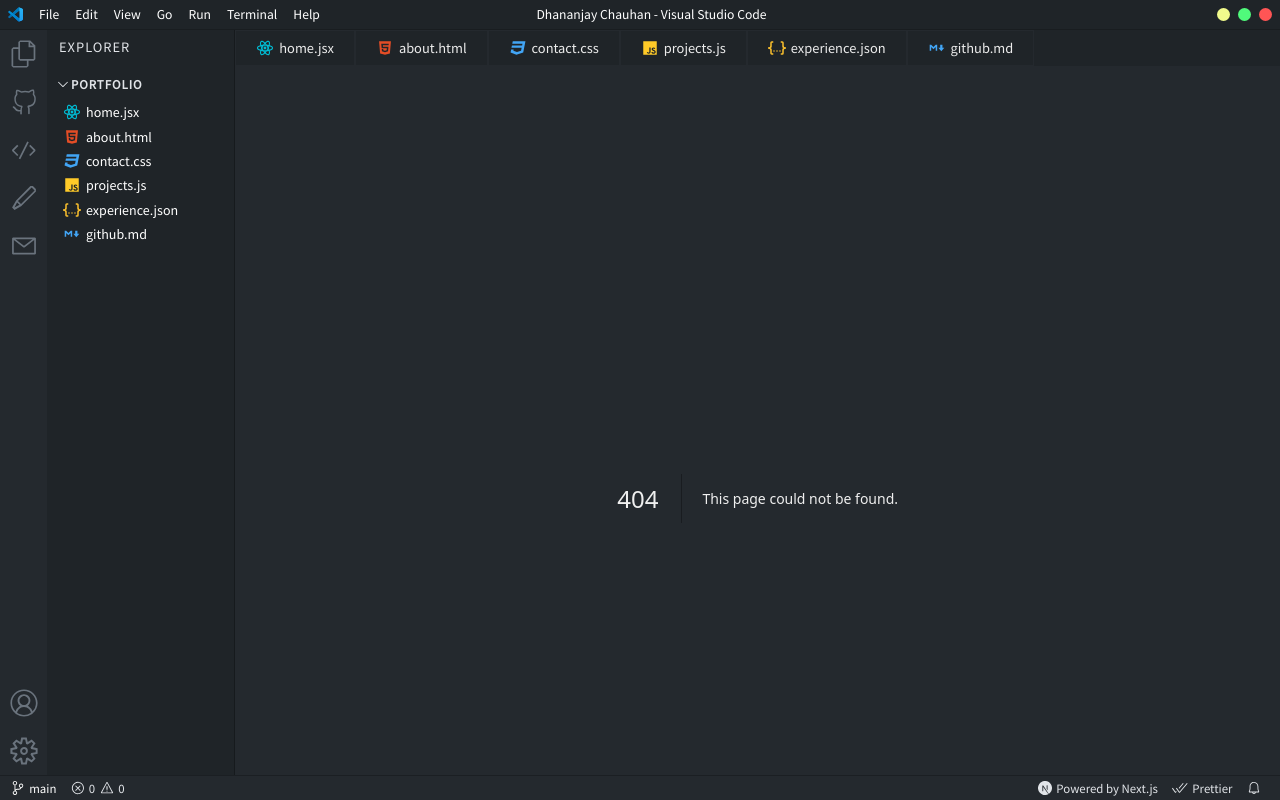
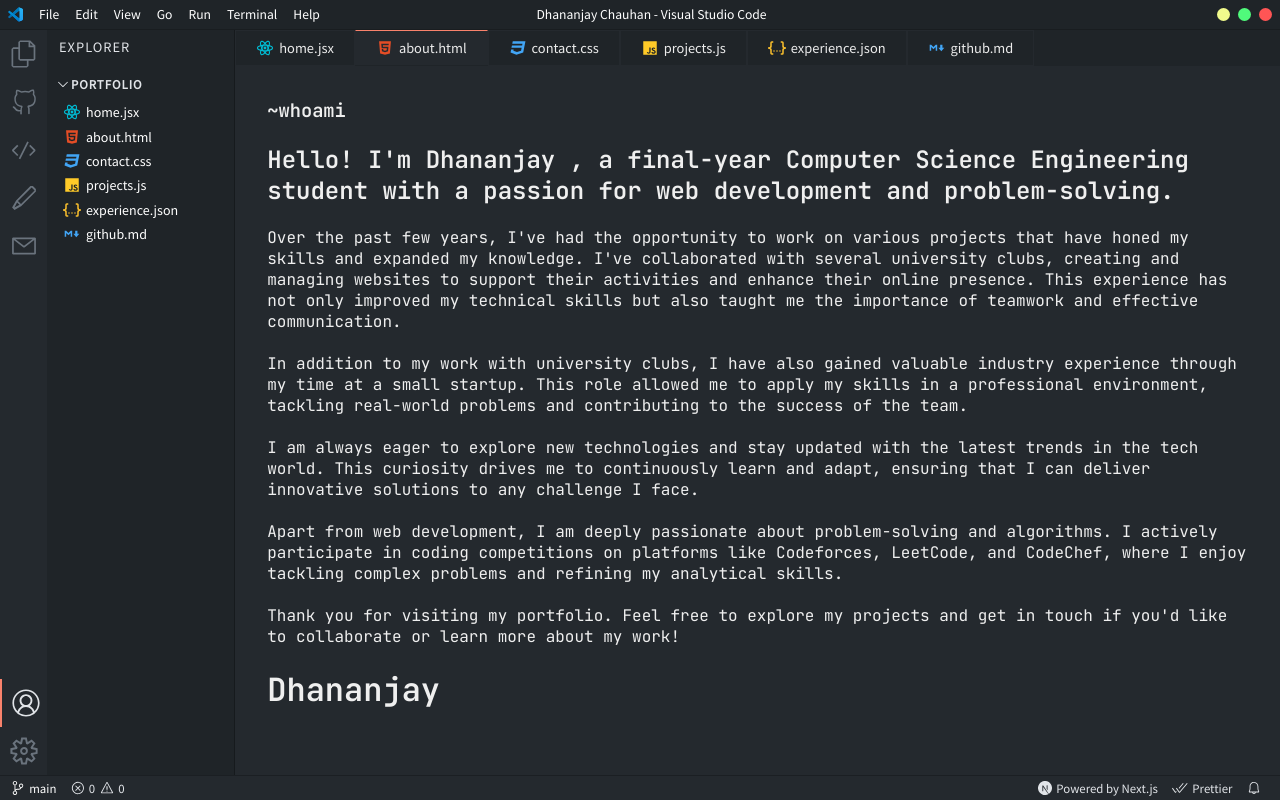
Before and after one commit to Dhananjay-Chauhan/portfolio, a Next.js app: page /portfolio/about in a window 1280 px wide. Before the commit this address had no page. Built offline with nearby package versions, Linux system fonts and the light colour scheme.

Commit message:
exported

```diff
--- a/components/Sidebar.jsx
+++ b/components/Sidebar.jsx
@@ -1,3 +1,95 @@
+// import Link from 'next/link';
+// import { useRouter } from 'next/router';
+// import FilesIcon from './icons/FilesIcon';
+// import GithubIcon from './icons/GithubIcon';
+// import CodeIcon from './icons/CodeIcon';
+// import PencilIcon from './icons/PencilIcon';
+// import MailIcon from './icons/MailIcon';
+// import AccountIcon from './icons/AccountIcon';
+// import SettingsIcon from './icons/SettingsIcon';
+// import styles from '../styles/Sidebar.module.css';
+
+// const sidebarTopItems = [
+//   {
+//     Icon: FilesIcon,
+//     path: '/',
+//   },
+//   {
+//     Icon: GithubIcon,
+//     path: '/github',
+//   },
+//   {
+//     Icon: CodeIcon,
+//     path: '/projects',
+//   },
+//   {
+//     Icon: PencilIcon,
+//     path: '/experience',
+//   },
+//   {
+//     Icon: MailIcon,
+//     path: '/contact',
+//   },
+// ];
+
+// const sidebarBottomItems = [
+//   {
+//     Icon: AccountIcon,
+//     path: '/about',
+//   },
+//   {
+//     Icon: SettingsIcon,
+//     path: '/settings',
+//   },
+// ];
+
+// const Sidebar = () => {
+//   const router = useRouter();
+
+//   return (
+//     <aside className={styles.sidebar}>
+//       <div className={styles.sidebarTop}>
+//         {sidebarTopItems.map(({ Icon, path }) => (
+//           <Link href={path} key={path}>
+//             <div
+//               className={`${styles.iconContainer} ${
+//                 router.pathname === path && styles.active
+//               }`}
+//             >
+//               <Icon
+//                 fill={
+//                   router.pathname === path
+//                     ? 'rgb(225, 228, 232)'
+//                     : 'rgb(106, 115, 125)'
+//                 }
+//                 className={styles.icon}
+//               />
+//             </div>
+//           </Link>
+//         ))}
+//       </div>
+//       <div className={styles.sidebarBottom}>
+//         {sidebarBottomItems.map(({ Icon, path }) => (
+//           <div className={styles.iconContainer}>
+//             <Link href={path} key={path}>
+//               <Icon
+//                 fill={
+//                   router.pathname === path
+//                     ? 'rgb(225, 228, 232)'
+//                     : 'rgb(106, 115, 125)'
+//                 }
+//                 className={styles.icon}
+//               />
+//             </Link>
+//           </div>
+//         ))}
+//       </div>
+//     </aside>
+//   );
+// };
+
+// export default Sidebar;
+
 import Link from 'next/link';
 import { useRouter } from 'next/router';
 import FilesIcon from './icons/FilesIcon';
@@ -49,7 +141,7 @@ const Sidebar = () => {
   return (
     <aside className={styles.sidebar}>
       <div className={styles.sidebarTop}>
-        {sidebarTopItems.map(({ Icon, path }) => (
+        {sidebarTopItems.map(({ Icon, path }, index) => (
           <Link href={path} key={path}>
             <div
               className={`${styles.iconContainer} ${
@@ -69,9 +161,13 @@ const Sidebar = () => {
         ))}
       </div>
       <div className={styles.sidebarBottom}>
-        {sidebarBottomItems.map(({ Icon, path }) => (
-          <div className={styles.iconContainer}>
-            <Link href={path} key={path}>
+        {sidebarBottomItems.map(({ Icon, path }, index) => (
+          <Link href={path} key={path}>
+            <div
+              className={`${styles.iconContainer} ${
+                router.pathname === path && styles.active
+              }`}
+            >
               <Icon
                 fill={
                   router.pathname === path
@@ -80,8 +176,8 @@ const Sidebar = () => {
                 }
                 className={styles.icon}
               />
-            </Link>
-          </div>
+            </div>
+          </Link>
         ))}
       </div>
     </aside>
--- a/next.config.mjs
+++ b/next.config.mjs
@@ -1,12 +1,16 @@
 /** @type {import('next').NextConfig} */
 const nextConfig = {
-    images: {
-        domains: [
-          'res.cloudinary.com',
-          'avatars.githubusercontent.com',
-          'imgur.com',
-        ],
-      },
+  basePath: "/portfolio",
+  output: "export",
+  images: {
+    domains: [
+      "res.cloudinary.com",
+      "avatars.githubusercontent.com",
+      "imgur.com",
+    ],
+    unoptimized: true,
+  },
+
 };
 
 export default nextConfig;
--- a/pages/about.jsx
+++ b/pages/about.jsx
@@ -4,13 +4,13 @@ const AboutPage = () => {
       <h3>~whoami</h3>
       <br />
       <h2>
-        Hello! <b>I'm Dhananjay</b> , a final-year Computer Science Engineering
+        Hello! <b>I&apos;m Dhananjay</b> , a final-year Computer Science Engineering
         student with a passion for web development and problem-solving.
-      </h2>{" "}
+      </h2>
       <br />
       <p>
-        Over the past few years, I've had the opportunity to work on various
-        projects that have honed my skills and expanded my knowledge. I've
+        Over the past few years, I&apos;ve had the opportunity to work on various
+        projects that have honed my skills and expanded my knowledge. I&apos;ve
         collaborated with several university clubs, creating and managing
         websites to support their activities and enhance their online presence.
         This experience has not only improved my technical skills but also
@@ -23,7 +23,7 @@ const AboutPage = () => {
         role allowed me to apply my skills in a professional environment,
         tackling real-world problems and contributing to the success of the
         team.
-      </p>{" "}
+      </p>
       <br />
       <p>
         I am always eager to explore new technologies and stay updated with the
@@ -41,7 +41,7 @@ const AboutPage = () => {
       <br />
       <p>
         Thank you for visiting my portfolio. Feel free to explore my projects
-        and get in touch if you'd like to collaborate or learn more about my
+        and get in touch if you&apos;d like to collaborate or learn more about my
         work!
       </p>
       <br /> <h1>Dhananjay</h1>
--- a/pages/api/contact.js
+++ b/pages/api/contact.js
@@ -1,55 +1,55 @@
-const { Client } = require('@notionhq/client');
+// const { Client } = require('@notionhq/client');
 
-const notion = new Client({
-  auth: process.env.NOTION_API_TOKEN,
-});
+// const notion = new Client({
+//   auth: process.env.NOTION_API_TOKEN,
+// });
 
-export default async (req, res) => {
-  if (req.method !== 'POST') {
-    return res.status(405).json({ msg: 'Only POST requests are allowed' });
-  }
-  try {
-    const { name, email, subject, message } = JSON.parse(req.body);
-    await notion.pages.create({
-      parent: {
-        database_id: process.env.NOTION_DATABASE_ID,
-      },
-      properties: {
-        Name: {
-          title: [
-            {
-              text: {
-                content: name,
-              },
-            },
-          ],
-        },
-        Email: {
-          email,
-        },
-        Subject: {
-          rich_text: [
-            {
-              text: {
-                content: subject,
-              },
-            },
-          ],
-        },
-        Message: {
-          rich_text: [
-            {
-              text: {
-                content: message,
-              },
-            },
-          ],
-        },
-      },
-    });
-    res.status(201).json({ msg: 'Success' });
-  } catch (error) {
-    console.log(error);
-    res.status(500).json({ msg: 'Failed' });
-  }
-};
+// export default async (req, res) => {
+//   if (req.method !== 'POST') {
+//     return res.status(405).json({ msg: 'Only POST requests are allowed' });
+//   }
+//   try {
+//     const { name, email, subject, message } = JSON.parse(req.body);
+//     await notion.pages.create({
+//       parent: {
+//         database_id: process.env.NOTION_DATABASE_ID,
+//       },
+//       properties: {
+//         Name: {
+//           title: [
+//             {
+//               text: {
+//                 content: name,
+//               },
+//             },
+//           ],
+//         },
+//         Email: {
+//           email,
+//         },
+//         Subject: {
+//           rich_text: [
+//             {
+//               text: {
+//                 content: subject,
+//               },
+//             },
+//           ],
+//         },
+//         Message: {
+//           rich_text: [
+//             {
+//               text: {
+//                 content: message,
+//               },
+//             },
+//           ],
+//         },
+//       },
+//     });
+//     res.status(201).json({ msg: 'Success' });
+//   } catch (error) {
+//     console.log(error);
+//     res.status(500).json({ msg: 'Failed' });
+//   }
+// };
--- a/pages/articles.jsx
+++ b/pages/articles.jsx
@@ -1,5 +1,5 @@
 import ArticleCard from '../components/ArticleCard';
-import styles from '../styles/experiencePage.module.css';
+// import styles from '../styles/experiencePage.module.css';
 
 const ArticlesPage = ({ articles }) => {
   return (
--- a/pages/projects.jsx
+++ b/pages/projects.jsx
@@ -8,7 +8,7 @@ const ProjectsPage = ({ projects }) => {
     <div className={styles.mcont} >
 
 
-      <h3>Stuff I've Built So Far</h3>
+      <h3>Stuff I&apos;ve Built So Far</h3>
       <div className={styles.container}>
         {projects.map((project) => (
           <ProjectCard key={project.id} project={project} />
```
